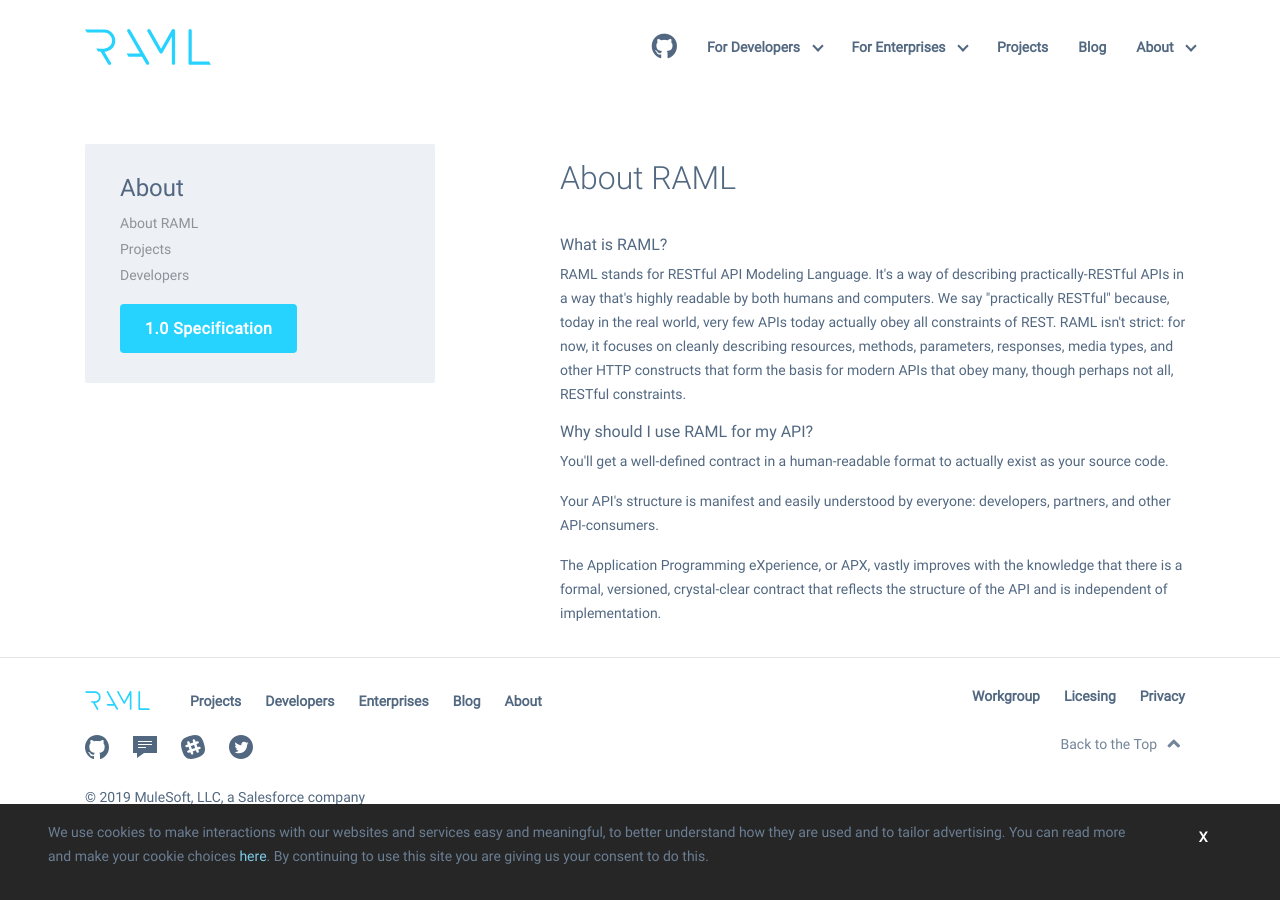
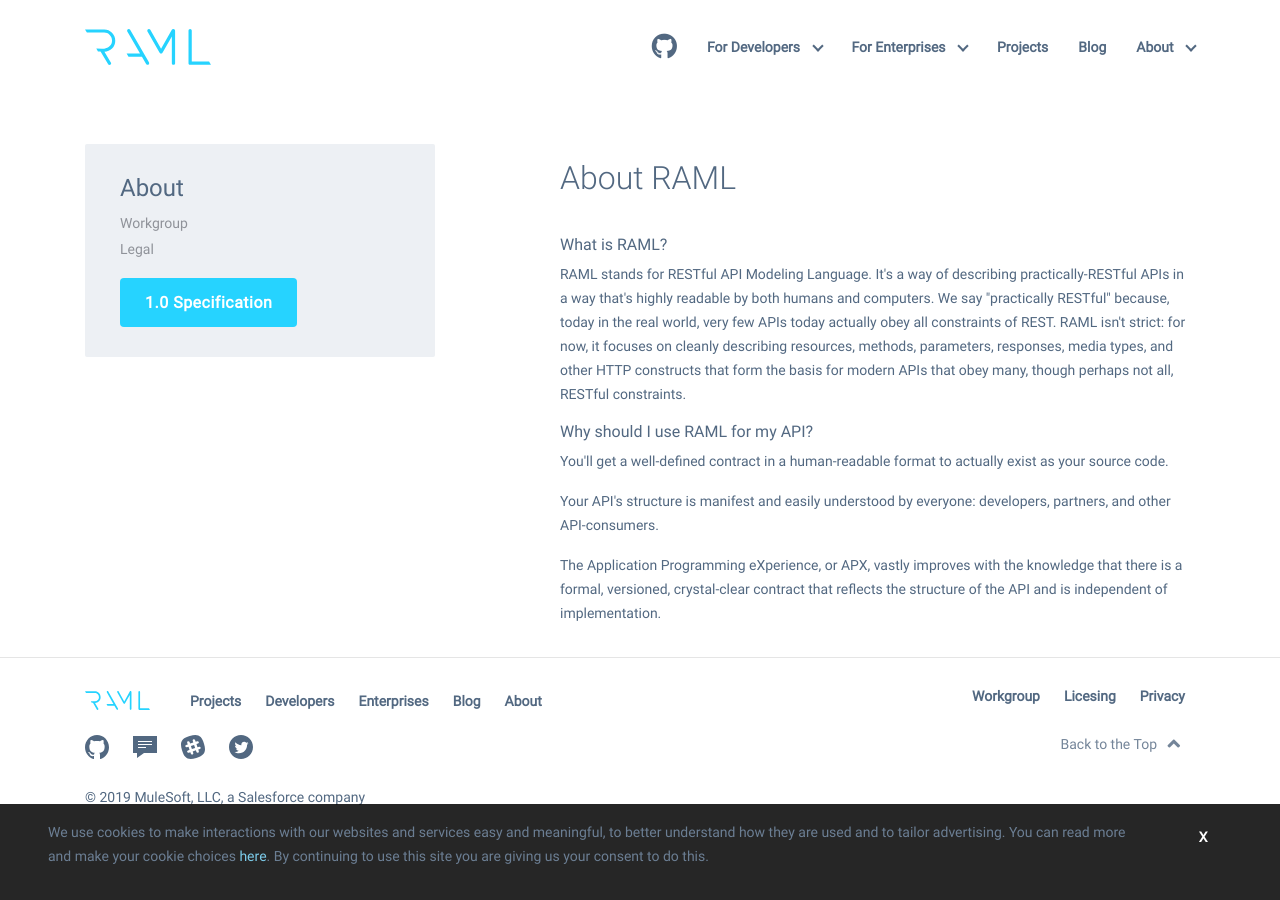
Before and after one commit to raml-org/raml-org, a Jekyll site: the page built from about-raml.html, in a window 1280 px wide. Built offline with Jekyll 4.4.1, drawn with Linux system fonts in a browser that asks for light colours; nearby versions of some CDN libraries.

Commit message:
menu design and other fixes

```diff
--- a/_includes/about-raml-sidebar.html
+++ b/_includes/about-raml-sidebar.html
@@ -1,8 +1,11 @@
 <div class="side_bar">
     <h2>About</h2>
     <ul class="">
-        <li><a href="">About RAML</a> </li>
-        <li><a href="">Projects</a> </li>
-        <li><a href="">Developers</a> </li>
+        <li>
+        	<a href="/workgroup">Workgroup</a>
+    	</li>
+        <li>
+        	<a href="/legal">Legal</a>
+    	</li>
     </ul>
 </div>
--- a/_includes/developer_top.html
+++ b/_includes/developer_top.html
@@ -6,7 +6,7 @@
                 <p>RAML was designed to make your life easier by giving you power over the full API Lifecycle by letting you design, build, test, document, and share your REST API with a single source of truth and a large open source community.</p>
                 <h3><a class="btn_black" href="">1.0 Specification</a></h3>
             </div>
-            <div class="col-md-6 col-sm-6">
+            <div class="col-md-6 col-sm-6 overflow-hide">
                 <img class="img-fluid" src="images/banner-img__developers-raml.png">
             </div>
         </div>
--- a/css/style.scss
+++ b/css/style.scss
@@ -303,7 +303,7 @@
               position:relative;display: block;background-color: #fff;box-shadow: none;border: none;color: #000;left: 0;padding-top: 0;top: 0;
             }
             a{
-              color:#fff;opacity: 1;padding: 6px 25px;font-size: 14px;line-height: 16px;display: block;
+              color:#fff;opacity: 1;padding: 6px 25px;font-size: 14px;line-height: 16px;display: block;font-weight: 600;
                @media(max-width: 767px){
                 color:#000;
                 font-weight: normal;
@@ -845,6 +845,11 @@
       line-height: 25px;
     }
   }
+
+  .overflow-hide{
+    overflow: hidden;
+  }
+
   img{
     margin-top: 25px;
     @media screen and (max-width: 991px) and (min-width: 576px) {
@@ -1346,6 +1351,7 @@
       padding: 30px;
       margin-bottom: 40px;
       border: 2px solid $flash-white;
+      width: 100%;
       h3{
         font-size: 24px;
         line-height: 28px;
```
